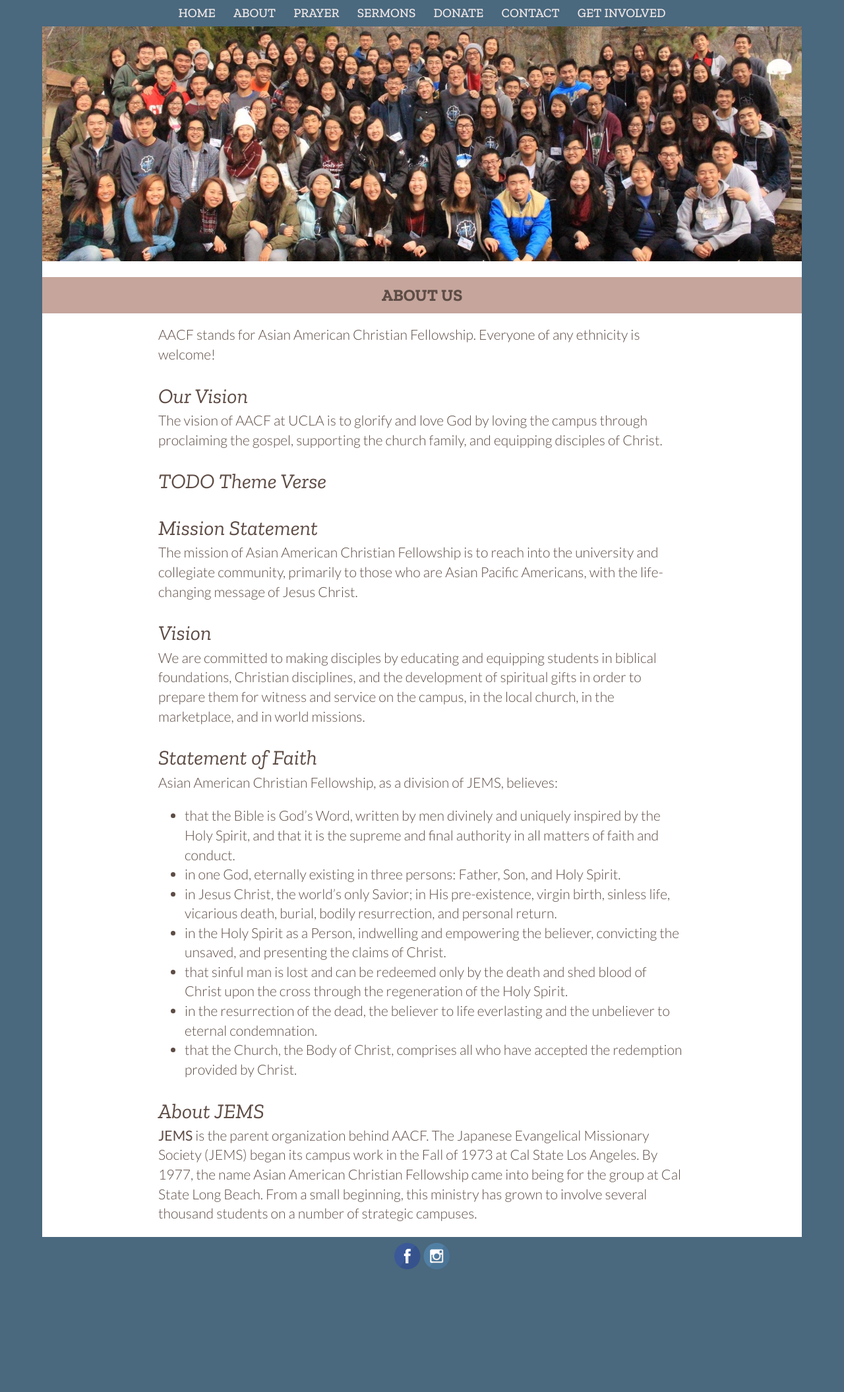
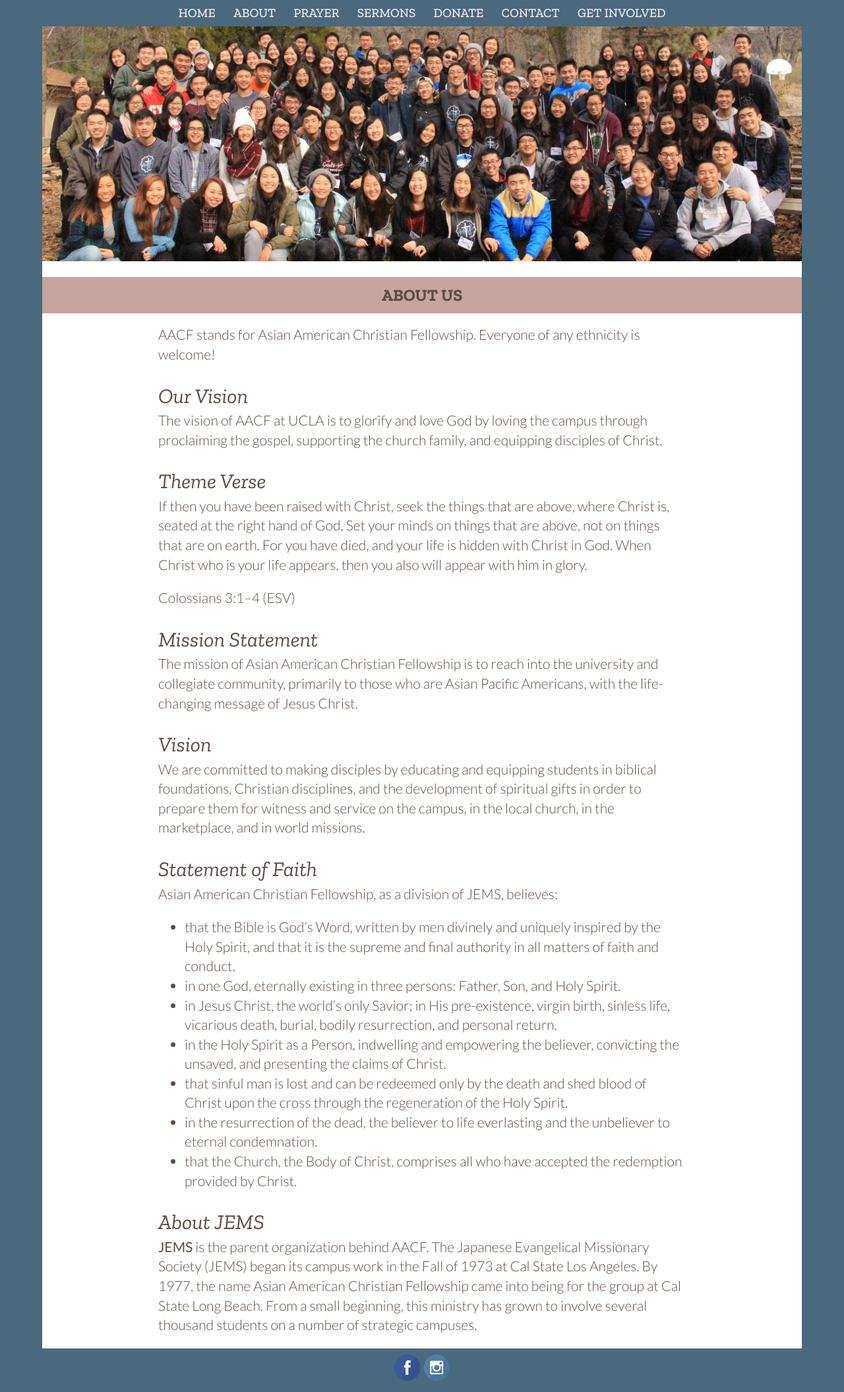
Before and after one commit to aacfla/website-dev, a Jekyll site: the page built from pages/about.md, in a window 1280 px wide. Shown: the whole page at 66% size. Built offline with Jekyll 4.4.1, drawn with Linux system fonts in a browser that asks for light colours; our own code applies the rules of GitHub Pages for plain Markdown files; before the commit the page ends 1941 px from its top, so only the background shows below that.

Commit message:
Minor updates.

```diff
--- a/_sass/all.scss
+++ b/_sass/all.scss
@@ -21,13 +21,12 @@ body {
 
 // Remove default link blue
 @mixin reset-links {
-	a, a:visited, a:active {
+	a, a:visited, a:active, a:hover {
 		color: inherit;
-		text-decoration: none;
+		font-weight: inherit;
 	}
 
 	a:hover {
-		color: inherit;
 		text-decoration: underline;
 	}
 }
@@ -38,10 +37,6 @@ body {
 	@include font-heading-1;
 	text-align: center;
 	text-transform: uppercase;
-
-	a {
-		font-weight: normal;
-	}
 
 	@include reset-links;
 
@@ -206,7 +201,7 @@ main {
 
 a {
 	text-decoration: none;
-	font-weight: bold;
+	font-weight: bolder;
 	color: $box-secondary-1
 }
 
--- a/pages/about.md
+++ b/pages/about.md
@@ -9,7 +9,10 @@ AACF stands for Asian American Christian Fellowship. Everyone of any ethnicity i
 
 The vision of AACF at UCLA is to glorify and love God by loving the campus through proclaiming the gospel, supporting the church family, and equipping disciples of Christ.
 
-## TODO Theme Verse
+## Theme Verse
+If then you have been raised with Christ, seek the things that are above, where Christ is, seated at the right hand of God. Set your minds on things that are above, not on things that are on earth. For you have died, and your life is hidden with Christ in God. When Christ who is your life appears, then you also will appear with him in glory.
+
+Colossians 3:1--4 (ESV)
 
 ## Mission Statement
 
```
Also changed, not shown: pages/large-group.md (+1 -1 lines), pages/sermons.md (+1 -1 lines).
